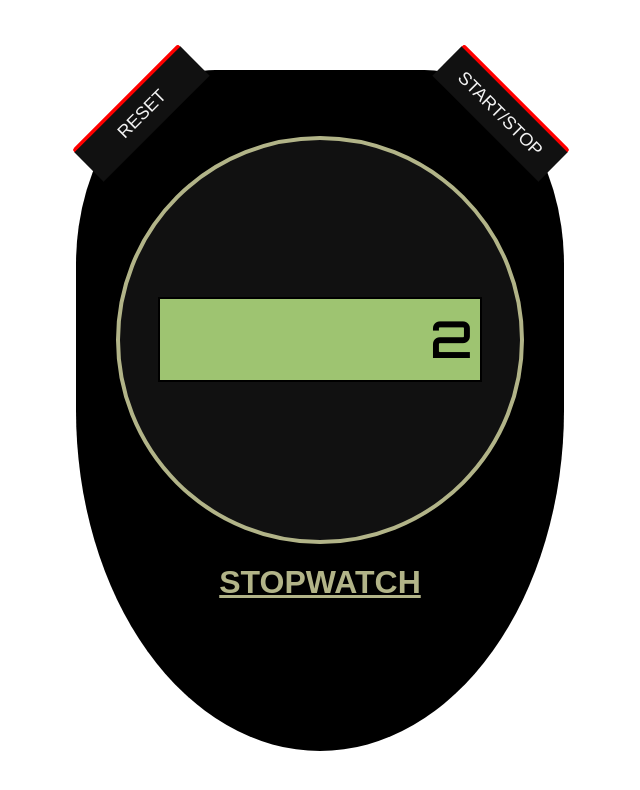
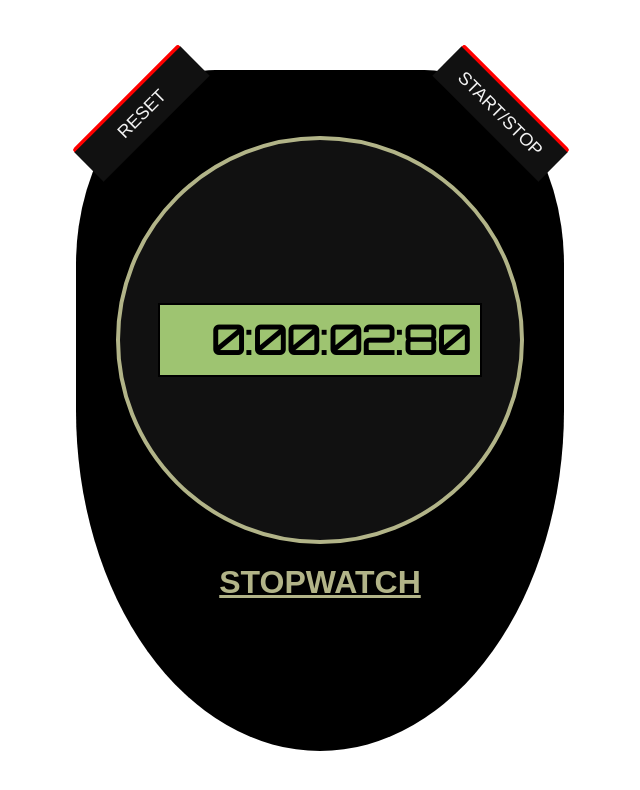
Before and after one commit to riquew/cronometro, a plain HTML site: page index.html in a window 1280 px wide. Both pictures are taken after a click on the button "START/STOP". Shown: the whole page, without its empty margins (320-960 px from the left). Drawn offline with Linux system fonts and the light colour scheme.

Commit message:
Finaliza script

```diff
--- a/index.html
+++ b/index.html
@@ -20,7 +20,7 @@
     </div>
     <div class="cronometro-vidro">
       <div class="cronometro-visor">
-        <h1 class="numero">00:00:00</h1>
+        <h1 class="numero">0:00:00:00</h1>
       </div>
     </div>
     <h2>STOPWATCH</h2>
--- a/script.js
+++ b/script.js
@@ -6,24 +6,47 @@
 const resetBtn = document.querySelector("[data-reset]");
 const actionBtn = document.querySelector("[data-action]");
 const visorCronometro = document.querySelector("h1.numero");
-let valorVisor = 0;
+let valorMiliSeg = 0;
 
 resetBtn.addEventListener("click", resetaTimer);
 actionBtn.addEventListener("click", verificaTimer);
 
 function resetaTimer() {
-  valorVisor = 0;
-  visorCronometro.textContent = valorVisor;
+  valorMiliSeg = 0;
+  valorInicial = "0:00:00:00";
+  visorCronometro.textContent = valorInicial;
 }
 
 function verificaTimer() {
+  let miliSeg = visorCronometro.textContent.split(":")[3];
+  let seg = visorCronometro.textContent.split(":")[2];
+  let min = visorCronometro.textContent.split(":")[1];
+  let hora = visorCronometro.textContent.split(":")[0];
+
   if (this.dataset.action === "off") {
     this.dataset.action = "on";
     const funcionaTimer = setInterval(() => {
-      valorVisor++;
-      visorCronometro.textContent = valorVisor;
+      valorMiliSeg++;
+      valorMiliSeg < 10
+        ? (miliSeg = "0" + valorMiliSeg)
+        : (miliSeg = valorMiliSeg);
+      if (valorMiliSeg > 99) {
+        valorMiliSeg = 0;
+        seg++;
+        if (seg < 10) seg = "0" + seg;
+      }
+      if (seg > 59) {
+        seg = "00";
+        min++;
+        if (min < 10) min = "0" + min;
+      }
+      if (min > 59) {
+        min = "00";
+        hora++;
+      }
+      visorCronometro.textContent = `${hora}:${min}:${seg}:${miliSeg}`;
       if (this.dataset.action === "off") clearInterval(funcionaTimer);
-    }, 1000);
+    }, 10);
   } else {
     this.dataset.action = "off";
   }
--- a/style.css
+++ b/style.css
@@ -94,5 +94,5 @@ h2 {
   margin: 0;
   padding: 0;
   font-family: "Orbitron", sans-serif;
-  font-size: 3rem;
+  font-size: 2.5rem;
 }
```
